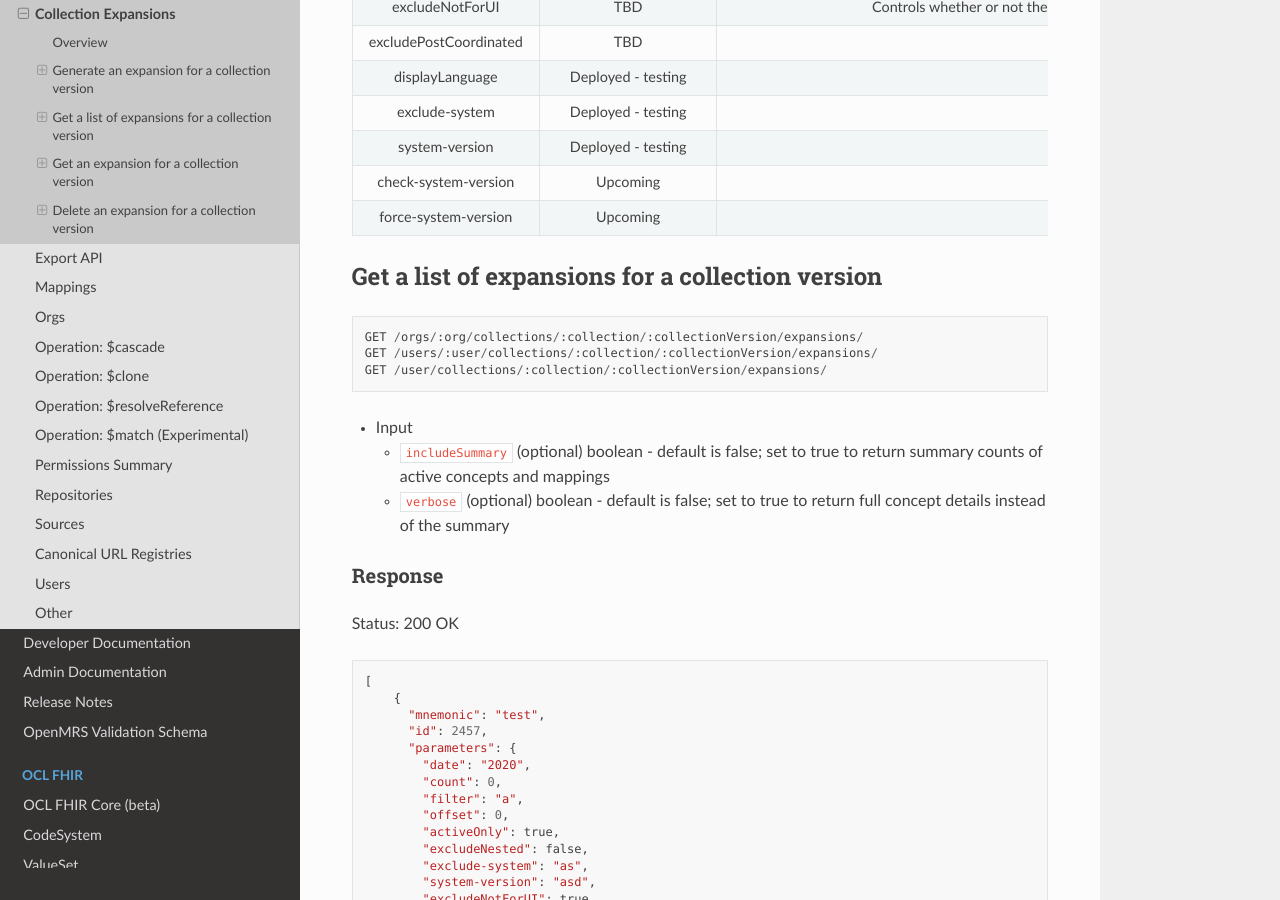
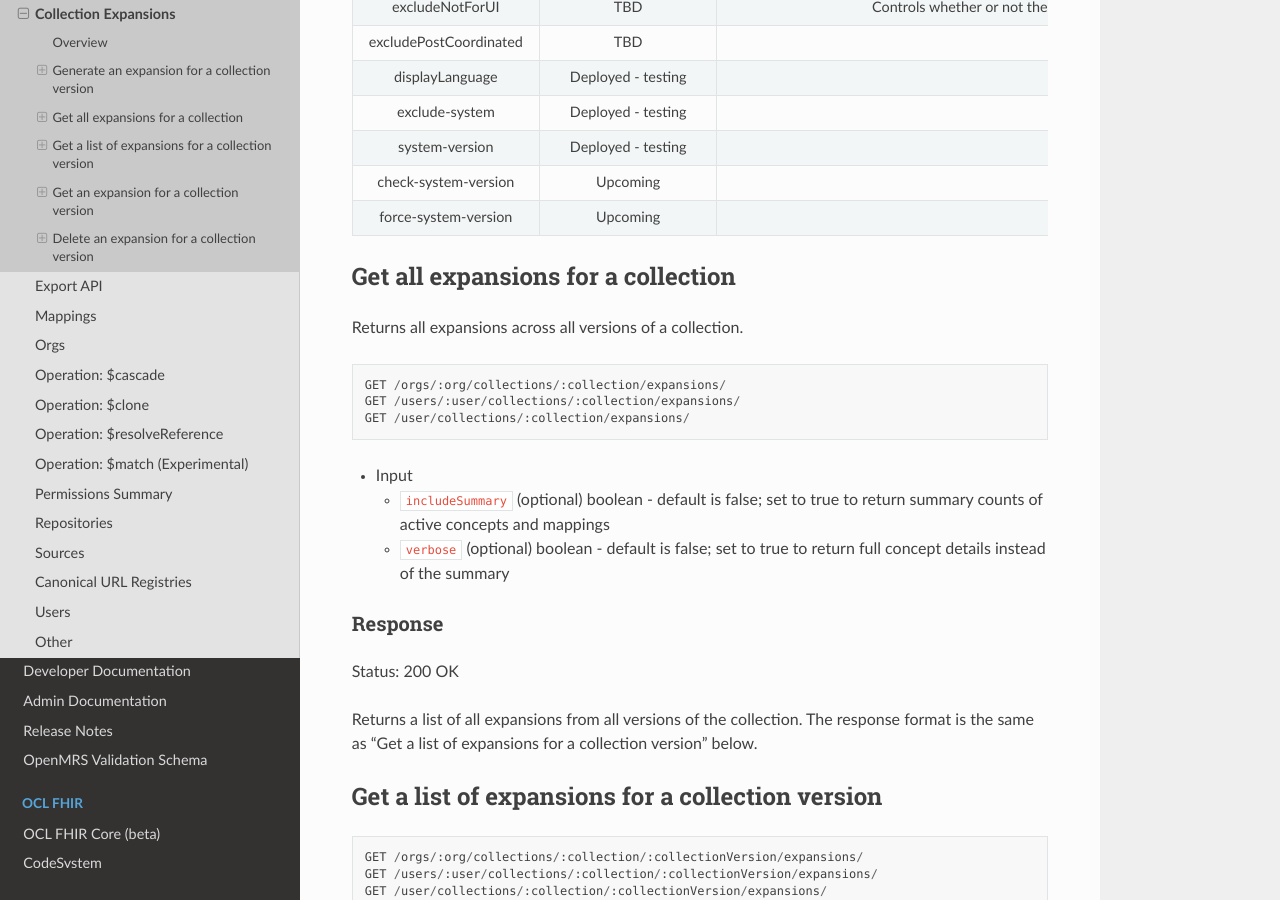
Before and after one commit to OpenConceptLab/ocl-docs, a Sphinx documentation site: the page built from docs/source/oclapi/apireference/expansions.md, in a window 1280 px wide and 900 px high, scrolled down 2906 px. Built offline with Sphinx 7.4.7 and the Read the Docs theme 3.1.0, drawn with Linux system fonts in a browser that asks for light colours.

Commit message:
Add /:ownerType/:owner/collections/:collection/expansions/ endpoint

````diff
--- a/docs/source/oclapi/apireference/expansions.md
+++ b/docs/source/oclapi/apireference/expansions.md
@@ -112,6 +112,23 @@ Adapted from [FHIR’s value set expansion specification](https://www.hl7.org/fh
 | check-system-version   | Upcoming             | Edge Case: Specifies a version to use for a system. If a value set  specifies a different version, an error is returned instead of the  expansion. The format is the same as a canonical URL: [system]\|[version]  - e.g. http://loinc.org\|2.56                                                                                                                                                                                                                                                                                                                                                                                                                                                                                                                                                                                                                           |
 | force-system-version   | Upcoming             | Edge Case: Specifies a version to use for a system. This parameter  overrides any specified version in the value set (and any it depends  on). The format is the same as a canonical URL: [system]\|[version] -  e.g. http://loinc.org\|2.56. Note that this has obvious safety issues, in  that it may result in a value set expansion giving a different list of  codes that is both wrong and unsafe, and implementers should only use  this capability reluctantly. It primarily exists to deal with situations  where specifications have fallen into decay as time passes. If the  value is override, the version used SHALL explicitly be represented in  the expansion parameters                                                                                                                                                                                  |
 
+
+## Get all expansions for a collection
+Returns all expansions across all versions of a collection.
+```
+GET /orgs/:org/collections/:collection/expansions/
+GET /users/:user/collections/:collection/expansions/
+GET /user/collections/:collection/expansions/
+```
+
+* Input
+    * `includeSummary` (optional) boolean - default is false; set to true to return summary counts of active concepts and mappings
+    * `verbose` (optional) boolean - default is false; set to true to return full concept details instead of the summary
+
+### Response
+Status: 200 OK
+
+Returns a list of all expansions from all versions of the collection. The response format is the same as "Get a list of expansions for a collection version" below.
 
 ## Get a list of expansions for a collection version
 ```
````
